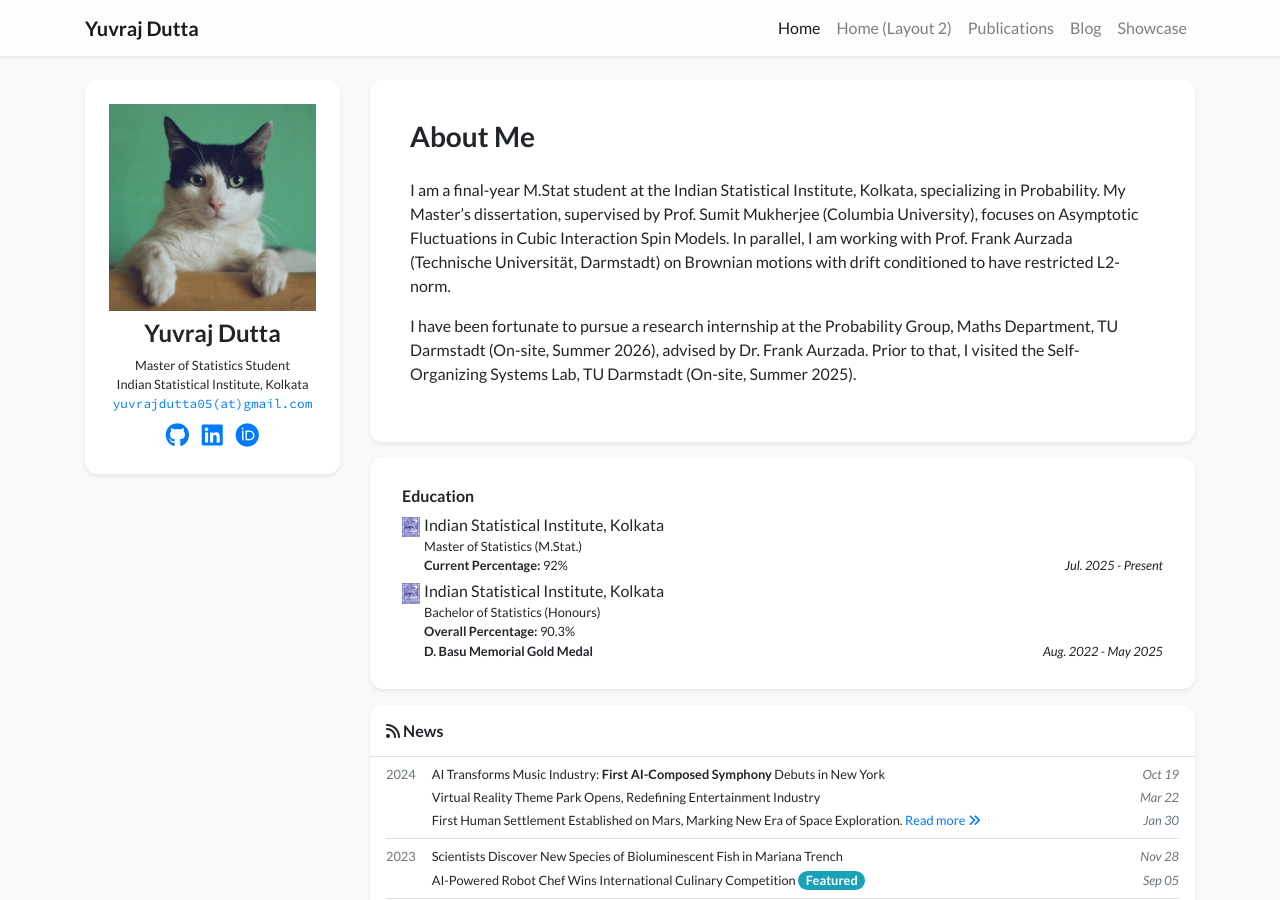
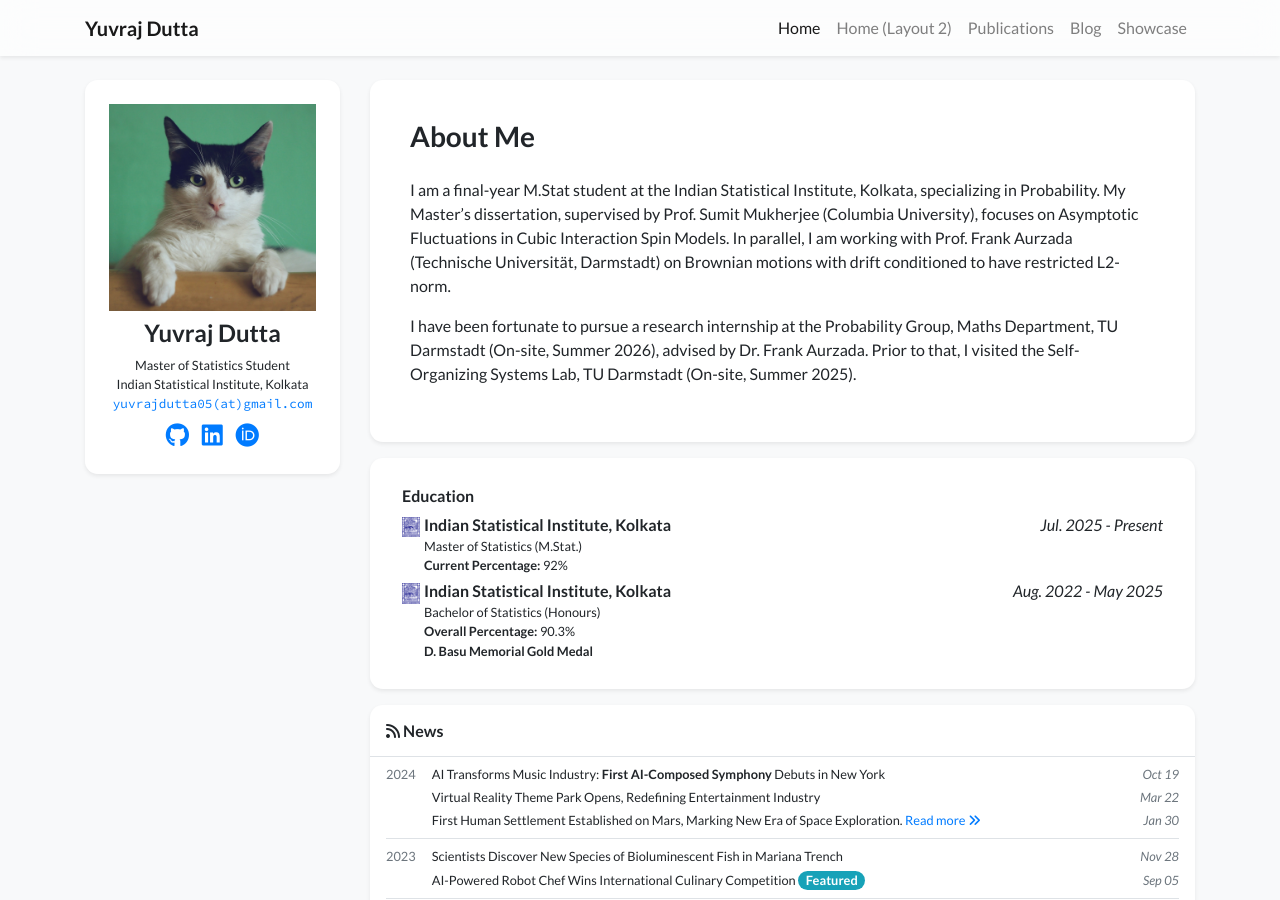
Before and after one commit to yuvrajdutta05/academic-homepage-test, a Jekyll site: the page built from index.html, in a window 1280 px wide and 900 px high. Built offline with Jekyll 4.4.1, drawn with Linux system fonts in a browser that asks for light colours; nearby versions of some CDN libraries; a style sheet for code colours, icons or effects is not loaded.

Commit message:
Update profile again

```diff
--- a/_includes/widgets/experience_card.html
+++ b/_includes/widgets/experience_card.html
@@ -12,11 +12,15 @@
                                 <li class="media mb-1">
                                     <img src="{{ item.logo | relative_url }}" alt="{{ item.name }}" style="width: 18px;" class="mr-1 mt-1">
                                     <div class="media-body">
-                                        <div>{{ item.name }}</div>
+                                        <div class="d-flex">
+                                            <div><strong>{{ item.name }}</strong></div>
+                                            <div class="ml-auto no-break"><em>{{ item.date }}</em></div>
+                                        </div>
+
                                         <div class="small">{{ item.dept }}</div>
-                                        <div class="small d-flex">
-                                            <div>{{ item.position }}</div>
-                                            <div class="mt-auto ml-auto no-break"><em>{{ item.date }}</em></div>
+
+                                        <div class="small">
+                                            {{ item.position }}
                                         </div>
                                     </div>
                                 </li>
```
